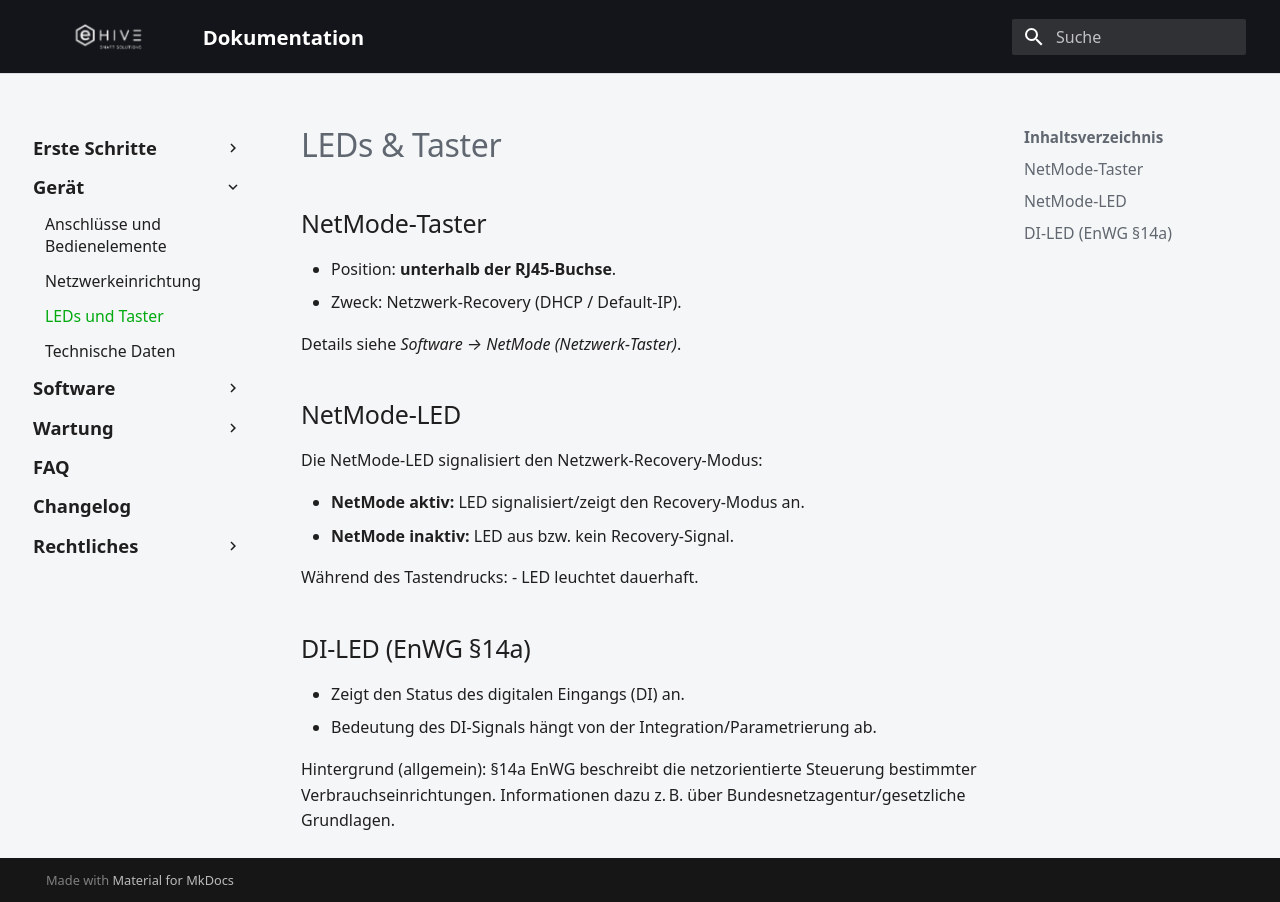
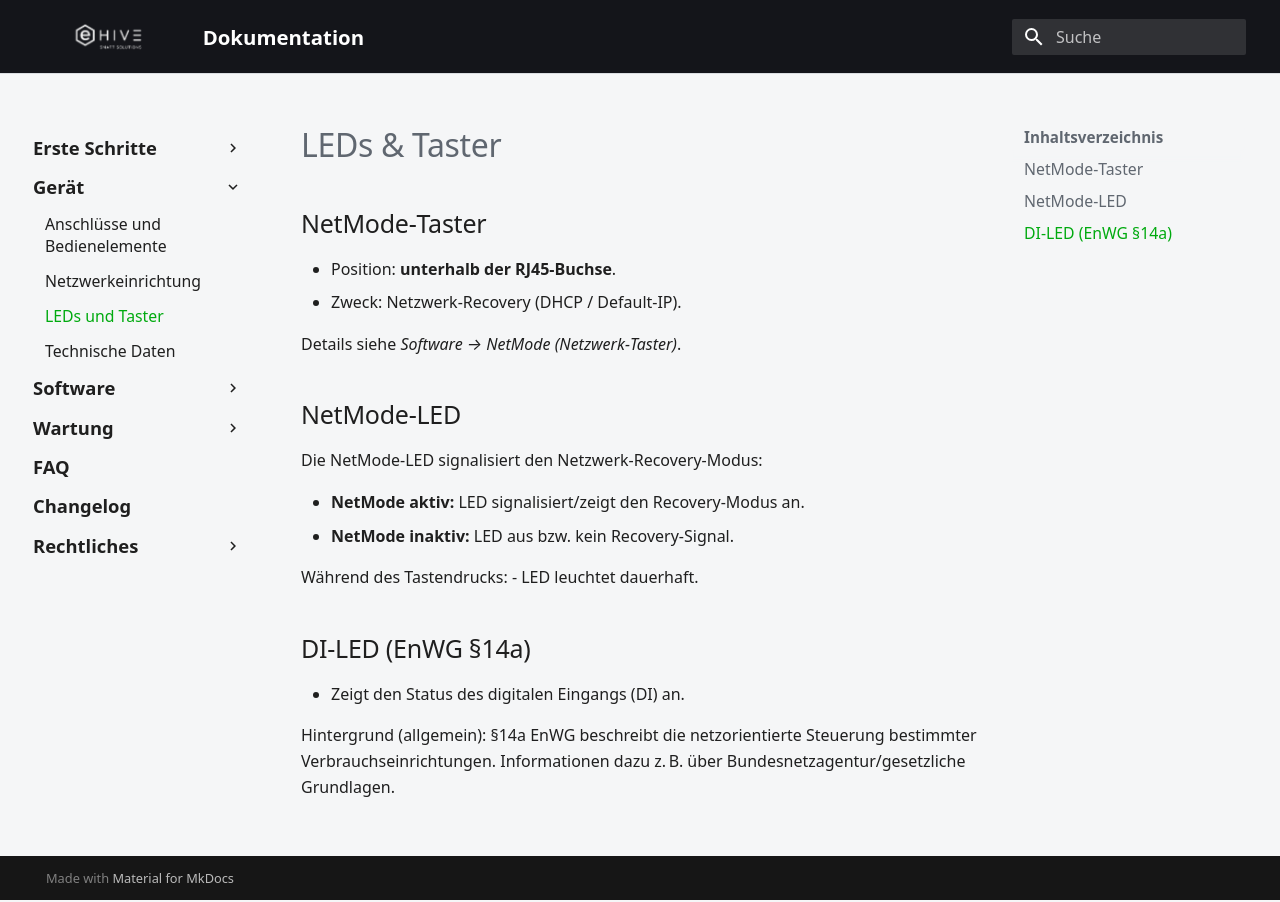
Before and after one commit to ehive-dev/doc, an MkDocs documentation site: the page built from docs/hardware/leds-buttons.md, in a window 1280 px wide. Built offline with MkDocs 1.6.1 and Material for MkDocs 9.7.7, drawn with Linux system fonts in a browser that asks for light colours.

Commit message:
Remove DI signal meaning sentence from LED section

```diff
--- a/docs/hardware/leds-buttons.md
+++ b/docs/hardware/leds-buttons.md
@@ -20,6 +20,5 @@ Während des Tastendrucks:
 ## DI‑LED (EnWG §14a)
 
 - Zeigt den Status des digitalen Eingangs (DI) an.
-- Bedeutung des DI‑Signals hängt von der Integration/Parametrierung ab.
 
 Hintergrund (allgemein): §14a EnWG beschreibt die netzorientierte Steuerung bestimmter Verbrauchseinrichtungen. Informationen dazu z. B. über Bundesnetzagentur/gesetzliche Grundlagen.
```
